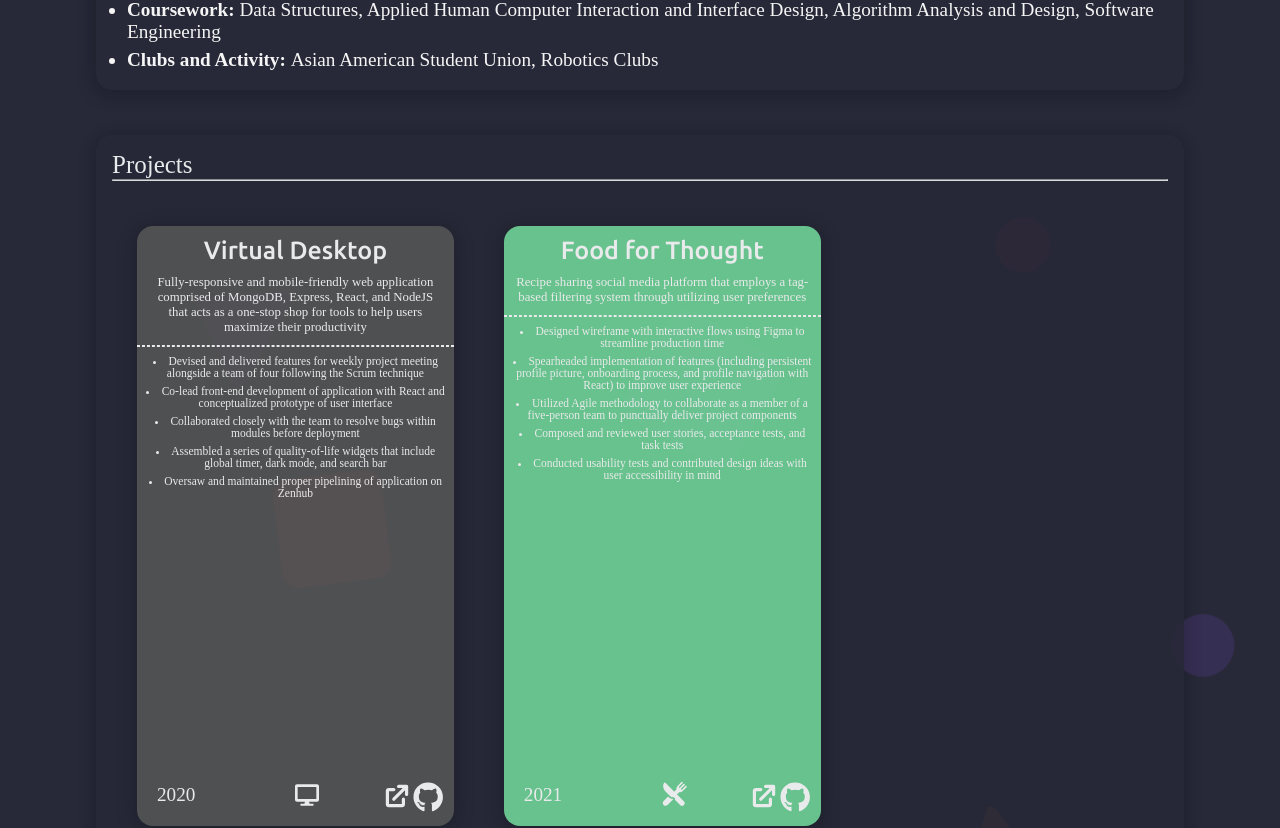
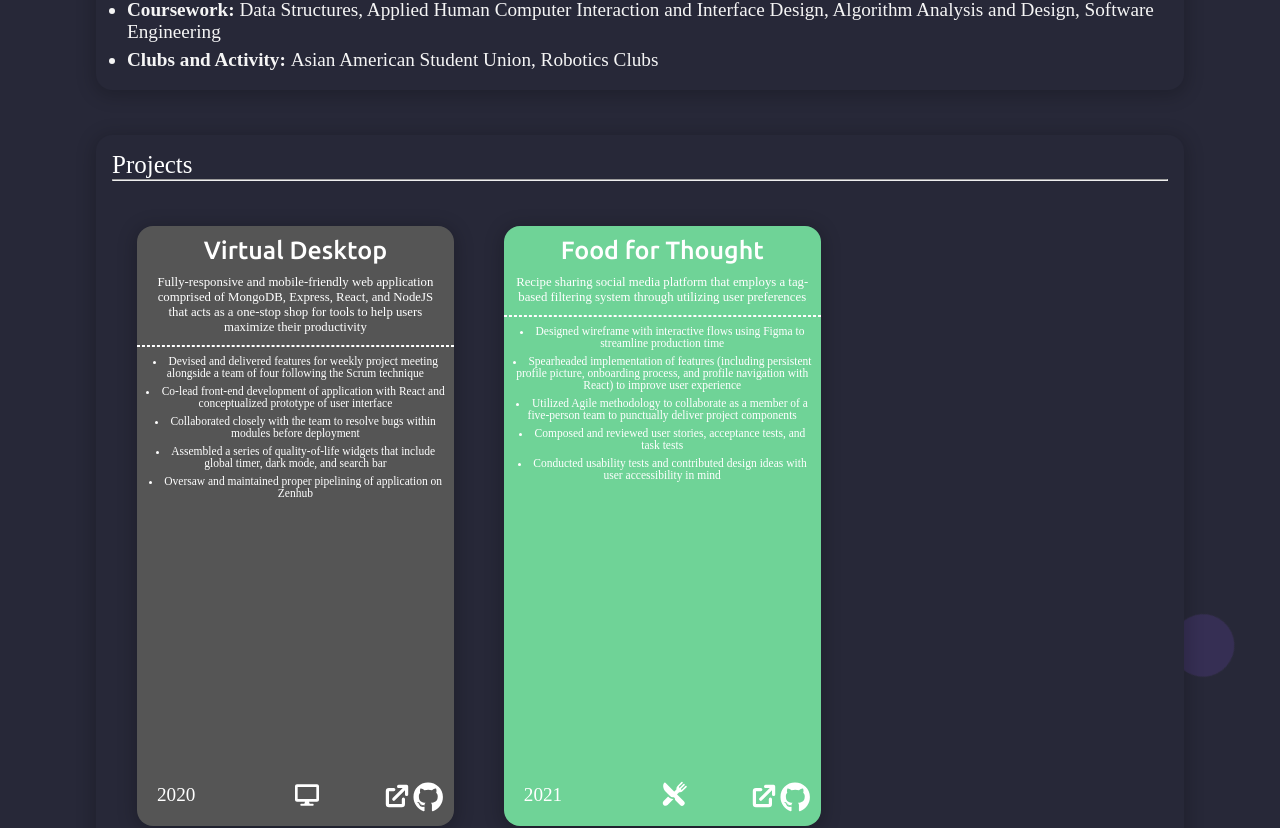
Before and after one commit to git-richardwu/personal-website, a React (Create React App) app: page / in a window 1280 px wide. Shown: the part 611-1439 px from the top of the page. Built offline with nearby package versions, Linux system fonts and the light colour scheme; the HTML template or start-up script is replaced by a standard one.

Commit message:
Remove opacity

```diff
--- a/src/components/aboutme/aboutme.css
+++ b/src/components/aboutme/aboutme.css
@@ -19,7 +19,6 @@
 .cardHeader {
     font-size: 25px;
     color: white;
-    opacity: 100%;
     /* color: black; */
     /* color: #272838; */
 
--- a/src/components/projects/projects.css
+++ b/src/components/projects/projects.css
@@ -11,7 +11,6 @@
     height: 1%;
     background-color: #272838;
     overflow: hidden;
-    opacity: 90%;
     box-shadow: 0px 3px 18px 3px rgba(0, 0, 0, 0.2);
 }
 
```
